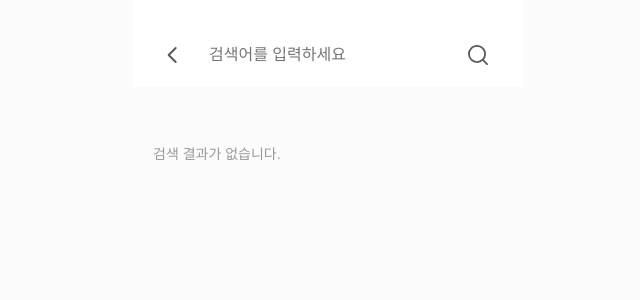
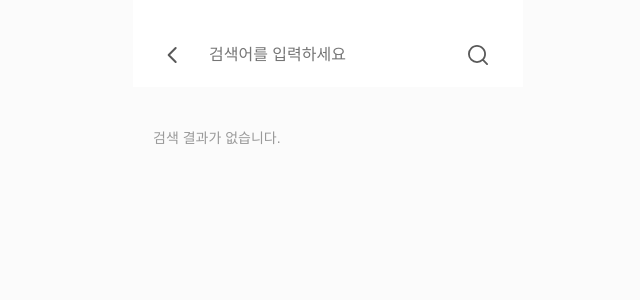
Before and after one commit to wanghyunjooooo/Todo, a React (Create React App) app in the folder frontend/: page /search in a window 1280 px wide. Shown: the top 300 px of the page, without its empty margins (312-952 px from the left). Built offline with nearby package versions, Linux system fonts and the light colour scheme; sample sign-in values are in the browser's storage.

Commit message:
css 수정

```diff
--- a/frontend/src/pages/Notifications.css
+++ b/frontend/src/pages/Notifications.css
@@ -130,13 +130,8 @@ li::marker {
 }
 
 .no-task-text {
-    margin-top: 16px;
-    /* 위쪽 여백 */
     text-align: center;
-    /* 가운데 정렬 */
     color: #999999;
-    /* 연한 회색 */
     font-size: 14px;
     padding: 20px 0;
-    /* 상하 여백 */
 }
```
